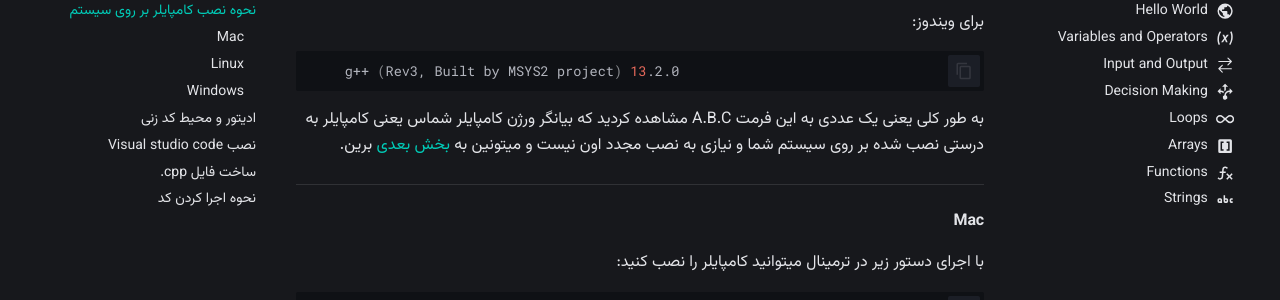
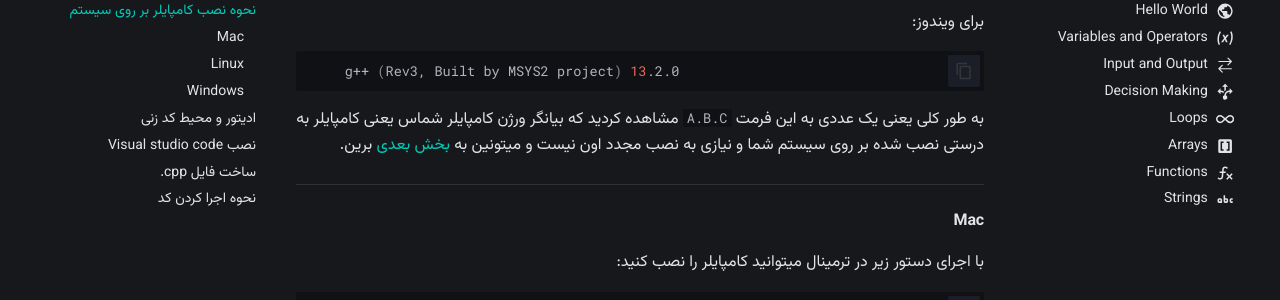
Before and after one commit to UTengsci/bp, an MkDocs documentation site: the page built from docs/content/compilerAndEnv.md, in a window 1280 px wide and 900 px high, scrolled down 1190 px. Shown: the part 153-453 px from the top of the window. Built offline with MkDocs 1.6.1 and Material for MkDocs 9.7.7, drawn with Linux system fonts in a browser that asks for light colours; emoji names are drawn with the system emoji font; some of the changed text lies outside the part shown.

````diff
--- a/docs/content/compilerAndEnv.md
+++ b/docs/content/compilerAndEnv.md
@@ -60,7 +60,7 @@ icon: material/microsoft-visual-studio-code
     g++ (Rev3, Built by MSYS2 project) 13.2.0
 ```
 
-به طور کلی یعنی یک عددی به این فرمت A.B.C مشاهده کردید که بیانگر ورژن کامپایلر شماس یعنی کامپایلر به درستی نصب شده بر روی سیستم شما و نیازی به نصب مجدد اون نیست و میتونین به [بخش بعدی](#topic-3) برین.
+به طور کلی یعنی یک عددی به این فرمت `A.B.C` مشاهده کردید که بیانگر ورژن کامپایلر شماس یعنی کامپایلر به درستی نصب شده بر روی سیستم شما و نیازی به نصب مجدد اون نیست و میتونین به [بخش بعدی](#topic-3) برین.
 
 ----
 
@@ -188,9 +188,9 @@ icon: material/microsoft-visual-studio-code
 
 در نهایت وقتی شروع کردین به کد زدن توی Vs Code و تا یه جایی پیش رفتین خود به خود ذخیره نمیشه این تغییراتی که انجام دادین و با انجام این دستور میتونین سیو کنین تغییراتتون رو:
 
-Mac : Command + S
+Mac : `Command + S`
 
-Windows : Control + S
+Windows : `Control + S`
 
 ---
 
````
